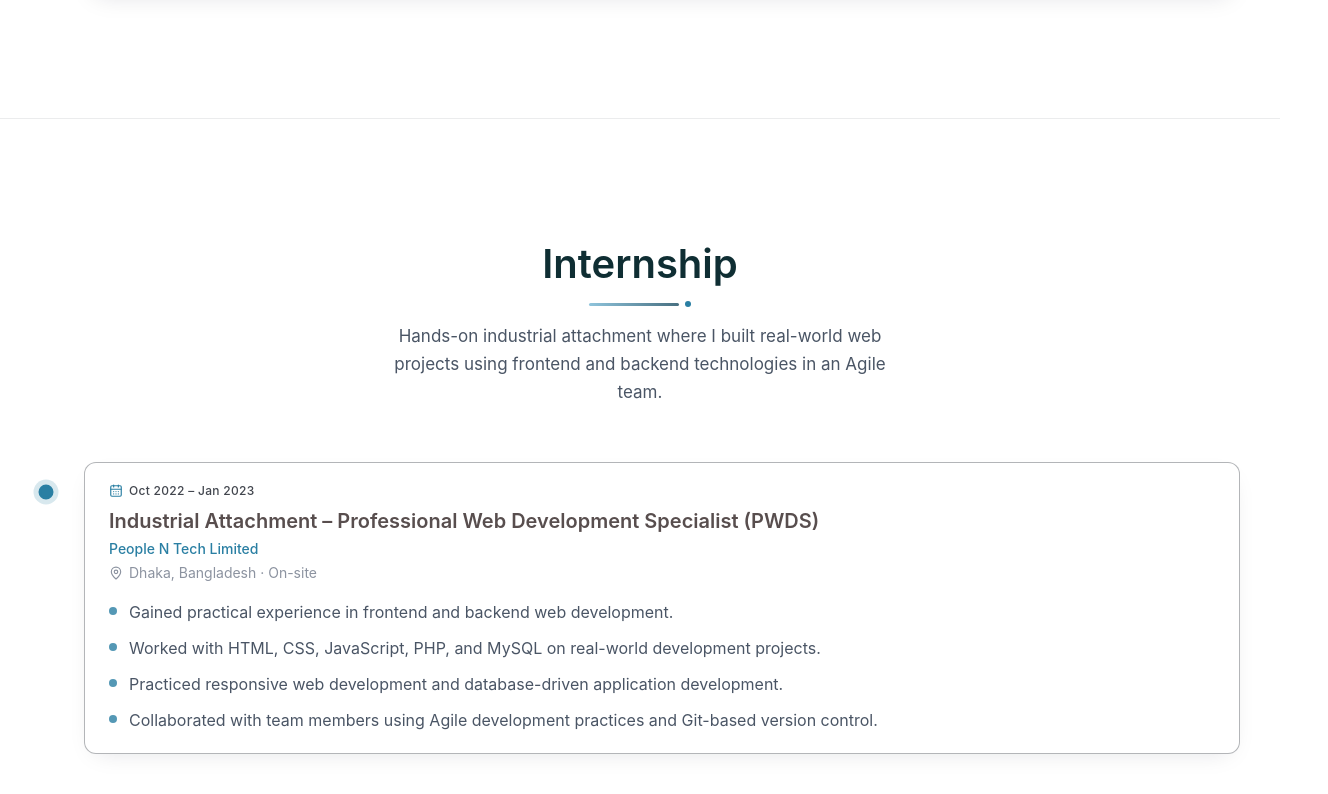
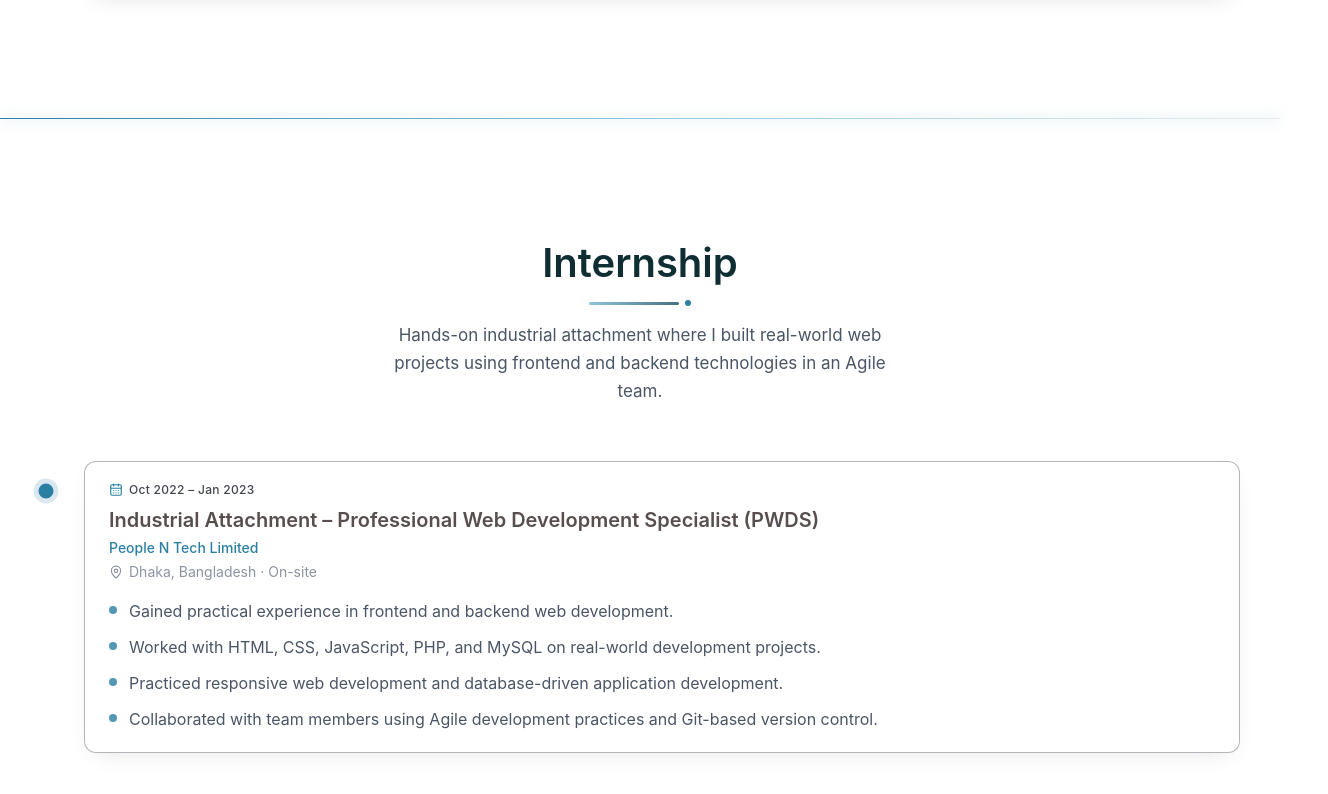
Before and after one commit to Ahadhossan/My-personal-Modern-Protfolio---V.2, a React (Vite) app: page /experience in a window 1280 px wide. Shown: the part 1506-2300 px from the top of the page, 1328 px wide, since content can reach past the window. Built offline with nearby package versions, Linux system fonts and the light colour scheme.

Commit message:
feat: add animated top border and improve accessibility features in Internship section

```diff
--- a/src/section/Experience/Internship.tsx
+++ b/src/section/Experience/Internship.tsx
@@ -1,9 +1,9 @@
 import React, { useEffect, useRef, useState } from "react";
 import type { PointerEvent } from "react";
 import { MapPin, CalendarDays } from "lucide-react";
-
 import {
   motion,
+  useInView,
   useMotionTemplate,
   useMotionValue,
   useMotionValueEvent,
@@ -20,6 +20,7 @@ const EASE = [0.22, 1, 0.36, 1] as const;
 
 /* ---------- Variants ---------- */
 
+// Reduced-motion fallback: everything is simply visible
 const still: Variants = {
   hidden: { opacity: 1 },
   visible: { opacity: 1 },
@@ -59,6 +60,7 @@ const dotVariants: Variants = {
   },
 };
 
+// One timeline row: node pops first, then the card slides in
 const itemVariants: Variants = {
   hidden: {},
   visible: { transition: { staggerChildren: 0.15 } },
@@ -90,11 +92,7 @@ const cardVariants: Variants = {
 
 const cardItem: Variants = {
   hidden: { opacity: 0, y: 14 },
-  visible: {
-    opacity: 1,
-    y: 0,
-    transition: { duration: 0.5, ease: EASE },
-  },
+  visible: { opacity: 1, y: 0, transition: { duration: 0.5, ease: EASE } },
 };
 
 const pointsList: Variants = {
@@ -104,11 +102,7 @@ const pointsList: Variants = {
 
 const pointItem: Variants = {
   hidden: { opacity: 0, x: -12 },
-  visible: {
-    opacity: 1,
-    x: 0,
-    transition: { duration: 0.45, ease: EASE },
-  },
+  visible: { opacity: 1, x: 0, transition: { duration: 0.45, ease: EASE } },
 };
 
 const bulletDot: Variants = {
@@ -119,13 +113,15 @@ const bulletDot: Variants = {
   },
 };
 
-/* ---------- Connecting Line ---------- */
+/* ---------- Connecting line: fill follows scroll ---------- */
 
 const TimelineLine: React.FC<{ reduceMotion: boolean }> = ({
   reduceMotion,
 }) => {
   const lineRef = useRef<HTMLSpanElement | null>(null);
 
+  // 0 when the line's top reaches the reading line (60% down the viewport),
+  // 1 when its bottom reaches it
   const { scrollYProgress } = useScroll({
     target: lineRef,
     offset: ["start 0.6", "end 0.6"],
@@ -151,12 +147,12 @@ const TimelineLine: React.FC<{ reduceMotion: boolean }> = ({
   );
 };
 
-/* ---------- Timeline Node ---------- */
+/* ---------- Timeline node: lights up when the reading line passes ---------- */
 
-const TimelineNode: React.FC<{
-  current?: boolean;
-  reduceMotion: boolean;
-}> = ({ current, reduceMotion }) => {
+const TimelineNode: React.FC<{ current?: boolean; reduceMotion: boolean }> = ({
+  current,
+  reduceMotion,
+}) => {
   const nodeRef = useRef<HTMLSpanElement | null>(null);
   const [active, setActive] = useState(reduceMotion);
 
@@ -169,6 +165,7 @@ const TimelineNode: React.FC<{
     if (!reduceMotion) setActive(v > 0);
   });
 
+  // Correct the starting state (e.g. page reloaded mid-scroll)
   useEffect(() => {
     if (reduceMotion) {
       setActive(true);
@@ -188,6 +185,7 @@ const TimelineNode: React.FC<{
           : "border-[#42464e]/30 bg-white dark:border-white/25 dark:bg-slate-900"
       }`}
     >
+      {/* One-shot ring burst when the node turns on */}
       {active && !reduceMotion && (
         <motion.span
           aria-hidden="true"
@@ -212,14 +210,13 @@ const TimelineItem: React.FC<{
   isLast: boolean;
   reduceMotion: boolean;
 }> = ({ job, isLast, reduceMotion }) => {
+  // Cursor spotlight (mouse only)
   const mx = useMotionValue(0);
   const my = useMotionValue(0);
-
   const spotlight = useMotionTemplate`radial-gradient(360px circle at ${mx}px ${my}px, rgba(42,127,163,0.12), transparent 70%)`;
 
   const handleMove = (e: PointerEvent<HTMLDivElement>) => {
     if (reduceMotion || e.pointerType !== "mouse") return;
-
     const rect = e.currentTarget.getBoundingClientRect();
     mx.set(e.clientX - rect.left);
     my.set(e.clientY - rect.top);
@@ -233,8 +230,10 @@ const TimelineItem: React.FC<{
       viewport={{ once: true, amount: 0.15 }}
       className="group relative grid grid-cols-[auto_1fr] gap-x-3 pb-8 last:pb-0 sm:gap-x-8 sm:pb-12"
     >
+      {/* Connecting Line */}
       {!isLast && <TimelineLine reduceMotion={reduceMotion} />}
 
+      {/* Timeline Node */}
       <motion.div
         variants={reduceMotion ? still : nodeWrapVariants}
         className="flex flex-col items-center pt-5 sm:pt-6"
@@ -242,6 +241,7 @@ const TimelineItem: React.FC<{
         <TimelineNode current={job.current} reduceMotion={reduceMotion} />
       </motion.div>
 
+      {/* Content Card */}
       <motion.div
         variants={reduceMotion ? still : cardVariants}
         onPointerMove={handleMove}
@@ -255,6 +255,7 @@ const TimelineItem: React.FC<{
         }
         className="relative min-w-0 cursor-pointer overflow-hidden rounded-xl border border-[#42464e]/40 bg-white/70 px-4 py-4 shadow-[0_8px_24px_-12px_rgba(14,21,37,0.15)] backdrop-blur-sm transition-[border-color,background-color,box-shadow] duration-300 hover:border-[#15919B] group-hover:shadow-[0_16px_40px_-12px_rgba(42,127,163,0.35)] dark:border-white/10 dark:bg-slate-900/70 dark:shadow-[0_8px_24px_-12px_rgba(0,0,0,0.6)] sm:px-6 sm:py-5"
       >
+        {/* Cursor spotlight */}
         {!reduceMotion && (
           <motion.span
             aria-hidden="true"
@@ -263,11 +264,13 @@ const TimelineItem: React.FC<{
           />
         )}
 
+        {/* Bottom Accent Border */}
         <span
           aria-hidden="true"
           className="absolute inset-x-0 bottom-0 h-[3px] origin-left scale-x-0 bg-gradient-to-r from-[#2a7fa3] to-[#8fc4dc] transition-transform duration-500 ease-out group-hover:scale-x-100 dark:from-[#5bb8e0] dark:to-[#2a7fa3]"
         />
 
+        {/* Duration */}
         <motion.div
           variants={reduceMotion ? still : cardItem}
           className="relative flex flex-wrap items-center gap-x-3 gap-y-1"
@@ -291,6 +294,7 @@ const TimelineItem: React.FC<{
           )}
         </motion.div>
 
+        {/* Role */}
         <motion.h3
           variants={reduceMotion ? still : cardItem}
           className="relative mt-2 font-space text-lg font-semibold text-[#584e4e] transition-colors duration-300 group-hover:text-[#2a7fa3] dark:text-slate-100 dark:group-hover:text-[#5bb8e0] sm:text-xl"
@@ -298,6 +302,7 @@ const TimelineItem: React.FC<{
           {job.role}
         </motion.h3>
 
+        {/* Company */}
         <motion.p
           variants={reduceMotion ? still : cardItem}
           className="relative mt-1 text-sm font-medium text-[#2a7fa3] dark:text-[#5bb8e0]"
@@ -305,6 +310,7 @@ const TimelineItem: React.FC<{
           {job.company}
         </motion.p>
 
+        {/* Location */}
         <motion.p
           variants={reduceMotion ? still : cardItem}
           className="relative mt-1 flex items-center gap-1.5 text-xs text-[#8C93A0] dark:text-slate-400 sm:text-sm"
@@ -313,6 +319,7 @@ const TimelineItem: React.FC<{
           {job.location}
         </motion.p>
 
+        {/* Responsibilities */}
         <motion.ul
           variants={reduceMotion ? still : pointsList}
           className="relative mt-4 space-y-2.5"
@@ -336,6 +343,75 @@ const TimelineItem: React.FC<{
   );
 };
 
+/* ---------- Animated top border (replaces the static border-t) ---------- */
+
+const AnimatedBorder: React.FC<{ reduceMotion: boolean }> = ({
+  reduceMotion,
+}) => {
+  const ref = useRef<HTMLDivElement | null>(null);
+  const inView = useInView(ref, { once: true, margin: "0px 0px -10% 0px" });
+  const on = reduceMotion || inView;
+
+  return (
+    <div
+      ref={ref}
+      aria-hidden="true"
+      className="pointer-events-none absolute inset-x-0 top-0 h-[2px]"
+    >
+      {/* Faint static track */}
+      <span className="absolute inset-x-0 top-0 h-px bg-[#42464e]/10 dark:bg-white/10" />
+
+      {/* Glowing line that draws left to right and fades toward the end */}
+      <motion.span
+        initial={{ scaleX: reduceMotion ? 1 : 0 }}
+        animate={{ scaleX: on ? 1 : 0 }}
+        transition={{ duration: 1.4, ease: EASE }}
+        style={{ originX: 0 }}
+        className="absolute inset-x-0 top-0 h-px bg-gradient-to-r from-[#2a7fa3] via-[#5bb8e0]/70 to-transparent shadow-[0_0_12px_rgba(42,127,163,0.6)]"
+      />
+
+      {!reduceMotion && (
+        <>
+          {/* Glowing head that leads the line */}
+          <motion.span
+            initial={{ left: "0%", opacity: 0 }}
+            animate={
+              on
+                ? { left: "100%", opacity: [0, 1, 1, 0] }
+                : { left: "0%", opacity: 0 }
+            }
+            transition={{
+              duration: 1.4,
+              ease: EASE,
+              opacity: { duration: 1.4, times: [0, 0.1, 0.85, 1] },
+            }}
+            style={{ y: "-50%" }}
+            className="absolute top-0 -ml-[3px] h-1.5 w-1.5 rounded-full bg-[#2a7fa3] shadow-[0_0_10px_3px_rgba(42,127,163,0.7)] dark:bg-[#5bb8e0] dark:shadow-[0_0_10px_3px_rgba(91,184,224,0.7)]"
+          />
+
+          {/* Shine that keeps passing along the line */}
+          <motion.span
+            initial={{ left: "-10%", opacity: 0 }}
+            animate={
+              on
+                ? { left: ["-10%", "100%"], opacity: [0, 1, 1, 0] }
+                : { left: "-10%", opacity: 0 }
+            }
+            transition={{
+              duration: 2.4,
+              ease: "easeInOut",
+              repeat: Infinity,
+              repeatDelay: 4,
+              delay: 1.8,
+            }}
+            className="absolute top-0 -ml-12 h-px w-24 bg-gradient-to-r from-transparent via-[#2a7fa3] to-transparent dark:via-[#5bb8e0]"
+          />
+        </>
+      )}
+    </div>
+  );
+};
+
 /* ---------- Internship Section ---------- */
 
 const Internship: React.FC = () => {
@@ -348,7 +424,10 @@ const Internship: React.FC = () => {
       className="relative isolate w-full bg-white transition-colors duration-300 dark:bg-[#050505]"
     >
       {/* Full-width background with centered content */}
-      <div className="mx-auto w-full max-w-7xl border-t border-[#42464e]/10 dark:border-white/10 transition-colors duration-300 px-5 py-20 sm:px-6 sm:py-24 md:px-10 md:py-30">
+      <div className="relative mx-auto w-full max-w-7xl px-5 py-20 transition-colors duration-300 sm:px-6 sm:py-24 md:px-10 md:py-30">
+        {/* Top border: glowing line draws itself, then a shine keeps passing */}
+        <AnimatedBorder reduceMotion={reduceMotion} />
+
         {/* Header */}
         <motion.div
           variants={reduceMotion ? still : headerVariants}
@@ -377,7 +456,6 @@ const Internship: React.FC = () => {
               style={{ originX: 0 }}
               className="block h-[3px] w-[90px] rounded-sm bg-gradient-to-r from-[#8fc4dc] to-[#487081] dark:from-[#5bb8e0] dark:to-[#2a7fa3]"
             />
-
             <motion.b
               variants={reduceMotion ? still : dotVariants}
               className="h-1.5 w-1.5 rounded-full bg-[#2a7fa3] dark:bg-[#5bb8e0]"
```
